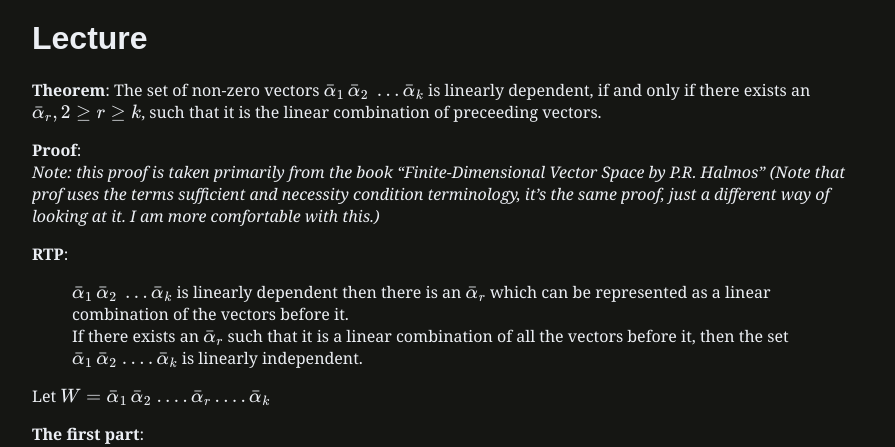
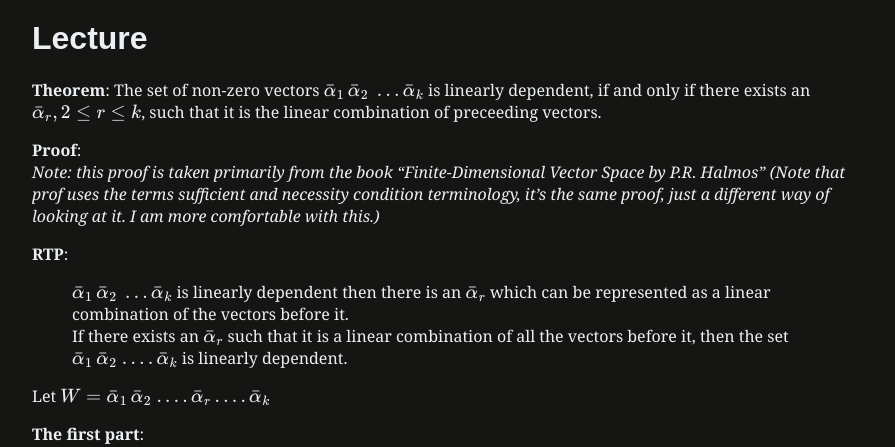
Before and after one commit to iiit-notebook/iiit-notebook.github.io, a Jekyll site: the page built from _notes/linear-algebra/linear-algebra-5.md, in a window 1280 px wide and 900 px high. Shown: the part 155-602 px from the top of the window, without its empty margins (192-1087 px from the left). Built offline with Jekyll 4.4.1, drawn with Linux system fonts in a browser that asks for light colours; formulas are drawn with MathJax 3.

Commit message:
Make minor corrections to LA lecture 5 notes

```diff
--- a/_notes/linear-algebra/linear-algebra-5.md
+++ b/_notes/linear-algebra/linear-algebra-5.md
@@ -9,7 +9,7 @@ number: 5
 
 **Theorem**:
 The set of non-zero vectors $\{\bar\alpha_1\, \bar\alpha_2\ … \bar\alpha_k\}$ is linearly dependent,
-if and only if there exists an $\bar\alpha_r, 2 \geq r \geq k$, such that it is the linear combination of preceeding vectors.
+if and only if there exists an $\bar\alpha_r, 2 \leq r \leq k$, such that it is the linear combination of preceeding vectors.
 
 **Proof**:
 *Note: this proof is taken primarily from the book "Finite-Dimensional Vector Space by P.R. Halmos"
@@ -20,7 +20,7 @@ it's the same proof, just a different way of looking at it. I am more comfortabl
 - $\{\bar\alpha_1\, \bar\alpha_2\ … \bar\alpha_k\}$ is linearly dependent
 then there is an $\bar\alpha_r$ which can be represented as a linear combination of the vectors before it.
 - If there exists an $\bar\alpha_r$ such that it is a linear combination of all the vectors before it,
-then the set $\{\bar\alpha_1\, \bar\alpha_2\ .… \bar\alpha_k\}$ is  linearly independent.
+then the set $\{\bar\alpha_1\, \bar\alpha_2\ .… \bar\alpha_k\}$ is linearly dependent.
 
 Let $W = \{\bar\alpha_1\, \bar\alpha_2\ .… \bar\alpha_r....  \bar\alpha_k\}$
 
```
